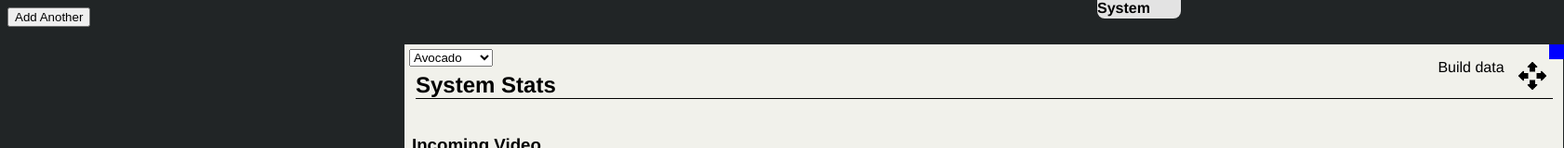
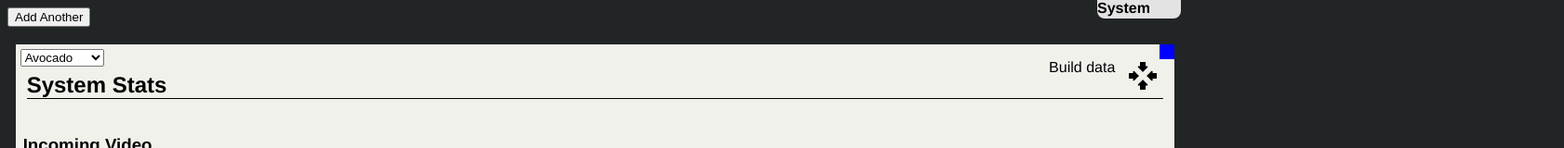
Before and after one commit to ColinZeidler/flaming-dubstep, a plain HTML site: page index.html in a window 1280 px wide. Both pictures are taken after a click on the element 1229 px from the left and 84 px from the top of the page. Shown: the top 160 px of the page at 93% size, 1682 px wide, since content can reach past the window. Drawn offline with Linux system fonts and the light colour scheme; no server answers.

Commit message:
expandable divs allowing the use of more than what would normally fit

```diff
--- a/index.html
+++ b/index.html
@@ -26,7 +26,7 @@
 				<option value="Newton">Newton</option>
 				<option value="Papaya">Papaya</option>
 			</select>
-			<div class=statButton onclick='resize(this)'><img src=images/shrink.png  width=36 /></div>
+			<div class=statButton onclick='resize(this)'><img src=images/expand.png  width=36 /></div>
 			<div id="buildInfo">Build data</div>
 			<div class=closeButton onclick='closeStat(this)'></div>
 			<div id=statsContent>
--- a/javascript.js
+++ b/javascript.js
@@ -1,4 +1,6 @@
 var systemCount = 1;
+var expandedL = '';
+var expandedW = '';
 function ready() {
 	systemName = '';
 	loadSysName(document.getElementById('systemSelector'));
@@ -74,10 +76,16 @@ function resize(obj) {
 	var stats = obj.parentNode;
 	var img = obj;
 	if (img.innerHTML.indexOf("expand") !== -1) {
-		stats.style.left = "10px";
+		expandedL = stats.style.left;
+		expandedW = stats.style.width;
+		stats.style.left = "1.3%";
+		stats.style.width = "97.3958333%";
+		stats.style.zIndex = "100";
 		img.innerHTML = "<img src=images/shrink.png width=36 />";
 	} else {
-		stats.style.left = "435px";
+		stats.style.left = expandedL + "%";
+		stats.style.width = expandedW + "%";
+		stats.style.zIndex = "auto";
 		img.innerHTML = "<img src=images/expand.png width=36 />";
 	}
 }
```
Also changed, not shown: 1 other file.
